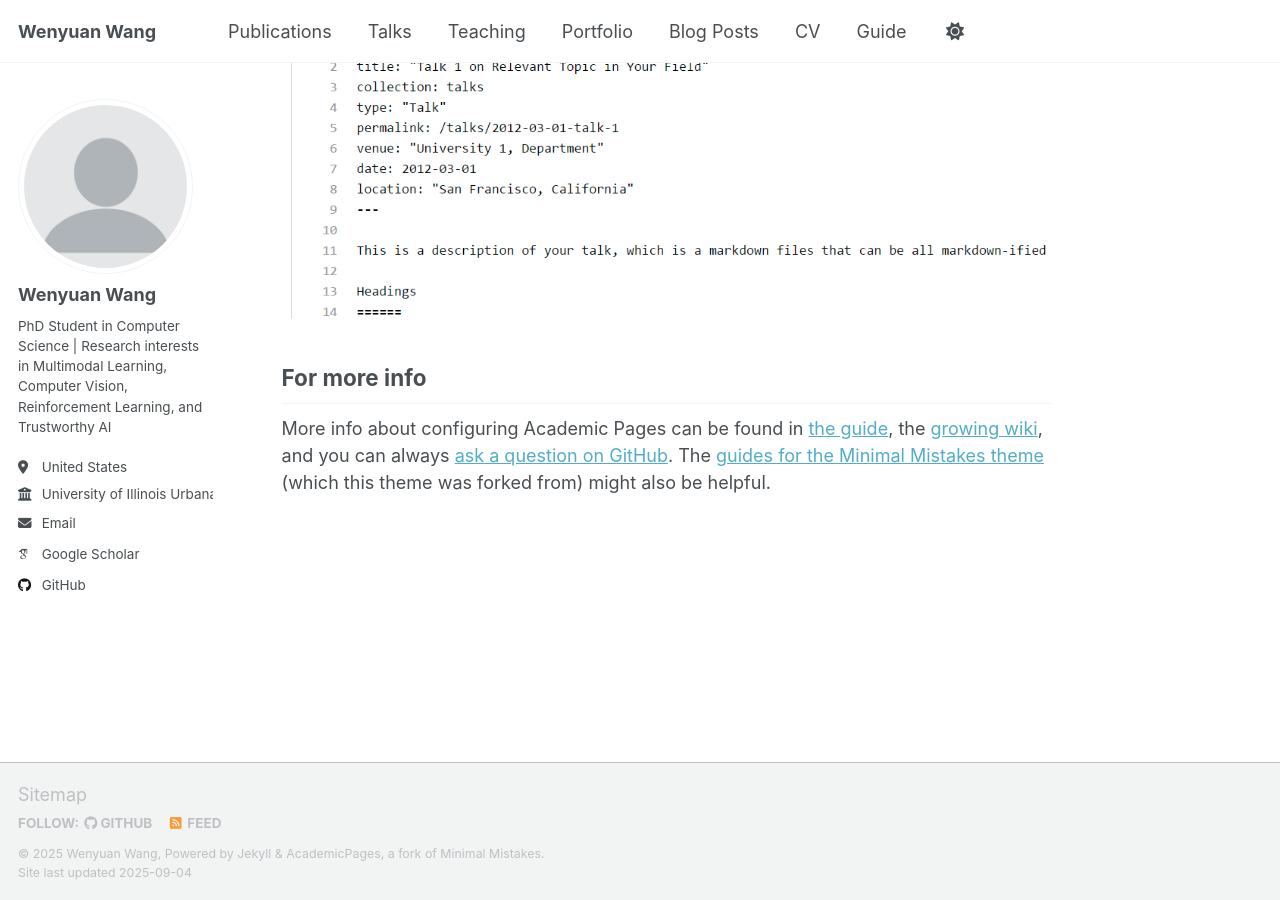
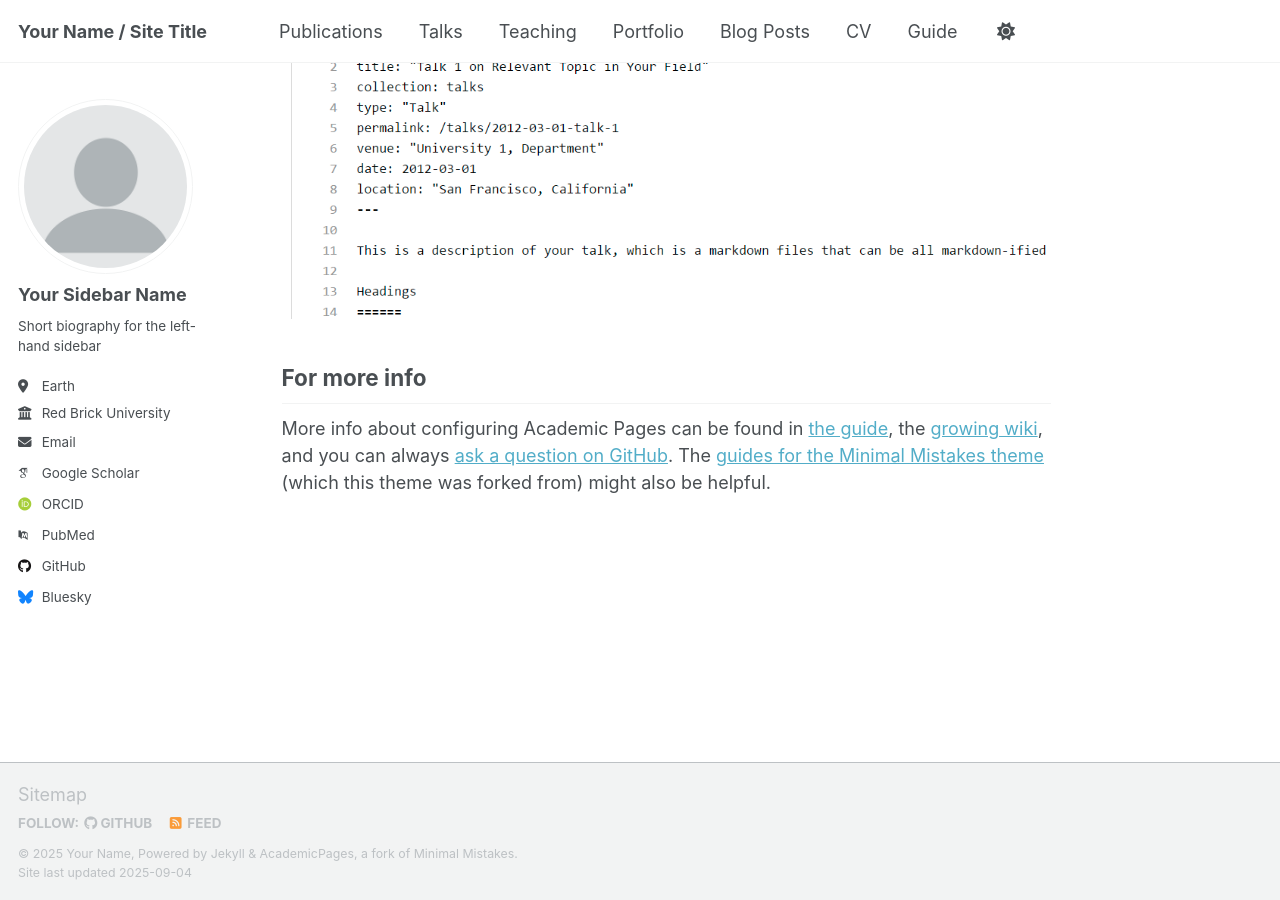
Before and after one commit to codemaker-123/codemaker-123.github.io, a Jekyll site: the page built from _pages/about.md, in a window 1280 px wide and 900 px high, scrolled down 2880 px. Built offline with Jekyll 4.4.1, drawn with Linux system fonts in a browser that asks for light colours; some web fonts are replaced; a script that is not in the unit is left out.

Commit message:
Update _config.yml

```diff
--- a/_config.yml
+++ b/_config.yml
@@ -9,13 +9,13 @@
 # Basic Site Settings
 locale                   : "en-US"
 site_theme               : "default" # Currently available options are "default", "air"
-title                    : "Wenyuan Wang"
+title                    : "Your Name / Site Title"
 title_separator          : "-"
-name                     : &name "Wenyuan Wang"
-description              : &description "PhD Student in Computer Science specializing in Multimodal Learning, Computer Vision, and Trustworthy AI"
-url                      : https://codemaker-123.io # the base hostname & protocol for your site e.g. "https://[your GitHub username].github.io" or if you already have some other page hosted on Github then use "https://[your GitHub username].github.io/[Your Repo Name]"
+name                     : &name "Your Name"
+description              : &description "personal description"
+url                      : https://academicpages.github.io # the base hostname & protocol for your site e.g. "https://[your GitHub username].github.io" or if you already have some other page hosted on Github then use "https://[your GitHub username].github.io/[Your Repo Name]"
 baseurl                  : "" # the subpath of your site, e.g. "/blog"
-repository               : "codemaker-123/codemaker-123.github.io"
+repository               : "academicpages/academicpages.github.io"
 
 # Site Author - The following control what appear as part of the author content on the side bar.
 #               If a field is blank the icon and link will not appear, otherwise it will be shown.
@@ -23,13 +23,13 @@
 author:
   # Biographic information
   avatar           : "profile.png"
-  name             : "Wenyuan Wang"
+  name             : "Your Sidebar Name"
   pronouns         : # example: "she/her"
-  bio              : "PhD Student in Computer Science | Research interests in Multimodal Learning, Computer Vision, Reinforcement Learning, and Trustworthy AI"
-  location         : "United States"
-  employer         : "University of Illinois Urbana-Champaign & Rutgers University"
+  bio              : "Short biography for the left-hand sidebar"
+  location         : "Earth"
+  employer         : "Red Brick University"
   uri              : # URL
-  email            : "ww462@scarletmail.rutgers.edu"
+  email            : "none@example.org"
 
   # Academic websites
   academia         : # URL
@@ -37,9 +37,9 @@
   googlescholar    : "https://scholar.google.com/citations?user=PS_CX0AAAAAJ"
   inspire-hep      : # URL
   impactstory      : # URL
-  orcid            : # "http://orcid.org/yourorcidurl" - Update with your actual ORCID
+  orcid            : "http://orcid.org/yourorcidurl"
   semantic         : # URL
-  pubmed           : # URL
+  pubmed           : "https://www.ncbi.nlm.nih.gov/pubmed/?term=john+snow"
   researchgate     : # URL
   scopus           : # URL
 
@@ -47,13 +47,13 @@
   bitbucket        : # Username - Update with your username on the site
   codepen          : # Username
   dribbble         : # Username
-  github           : "codemaker-123"
+  github           : "academicpages"
   kaggle           : # Username
   stackoverflow    : # User number or user number and name (i.e., use "1" or "1/jeff-atwood")
 
   # Social media
   artstation       : # Username
-  bluesky          : # Replace this with your Bluesky username if you have one
+  bluesky          : "bsky.app" # Replace this with you Bluesky username
   facebook         : # Username
   flickr           : # Username
   foursquare       : # Username
@@ -62,7 +62,7 @@
   keybase          : # Username
   instagram        : # Username
   lastfm           : # Username
-  linkedin         : # Username - Add if you have LinkedIn
+  linkedin         : # Username
   mastodon         : # URL
   medium           : # URL
   pinterest        : # Username
@@ -86,10 +86,6 @@
     title: 'Journal Articles'
   conferences:
     title: 'Conference Papers'
-  workshops:
-    title: 'Workshop Papers'
-  preprints:
-    title: 'Preprints & Under Review'
 
 # Site Settings
 teaser                   :  # filename of teaser fallback teaser image placed in /images/, .e.g. "500x300.png"
@@ -302,7 +298,7 @@
 permalink: /:categories/:title/
 # paginate: 5 # amount of posts to show
 # paginate_path: /page:num/
-timezone: America/New_York # Updated to match your US location
+timezone: Etc/UTC # http://en.wikipedia.org/wiki/List_of_tz_database_time_zones
 
 
 # Plugins
```
